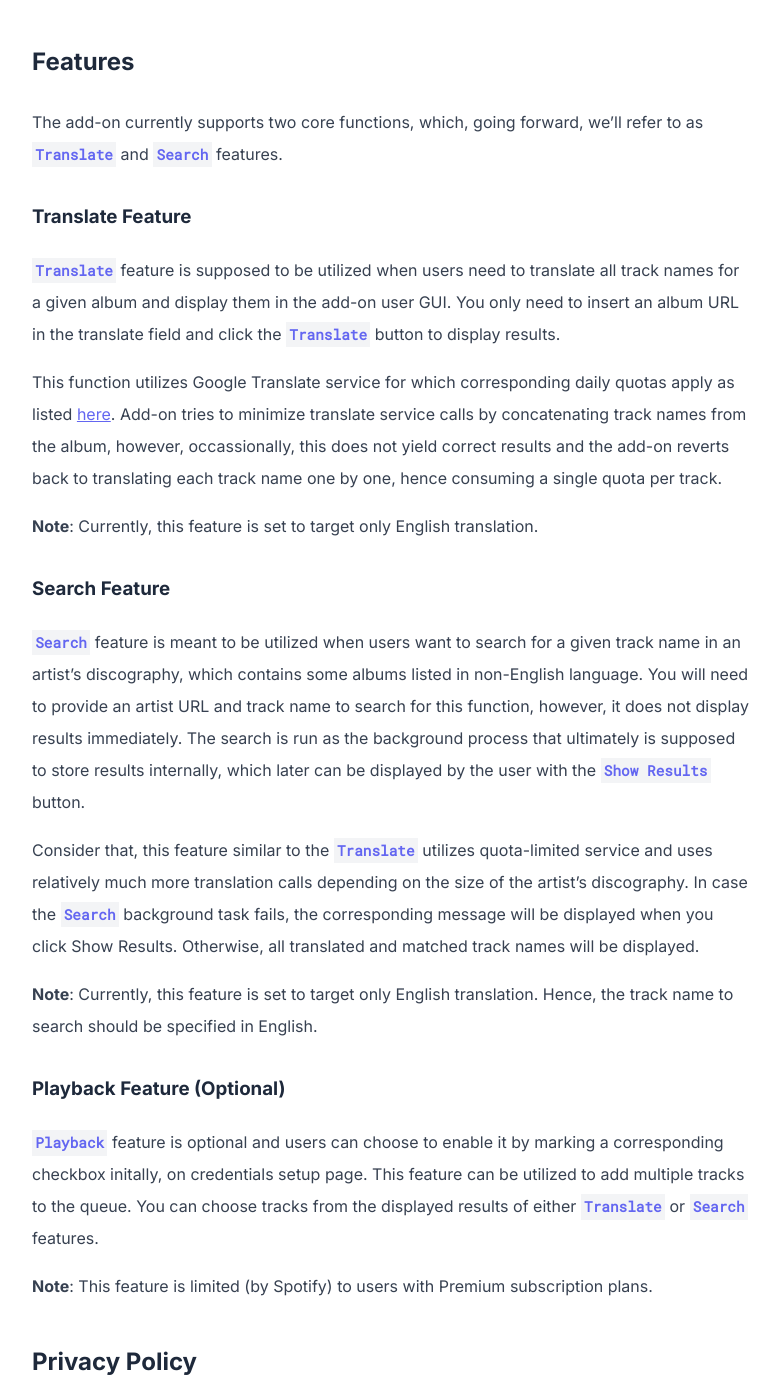
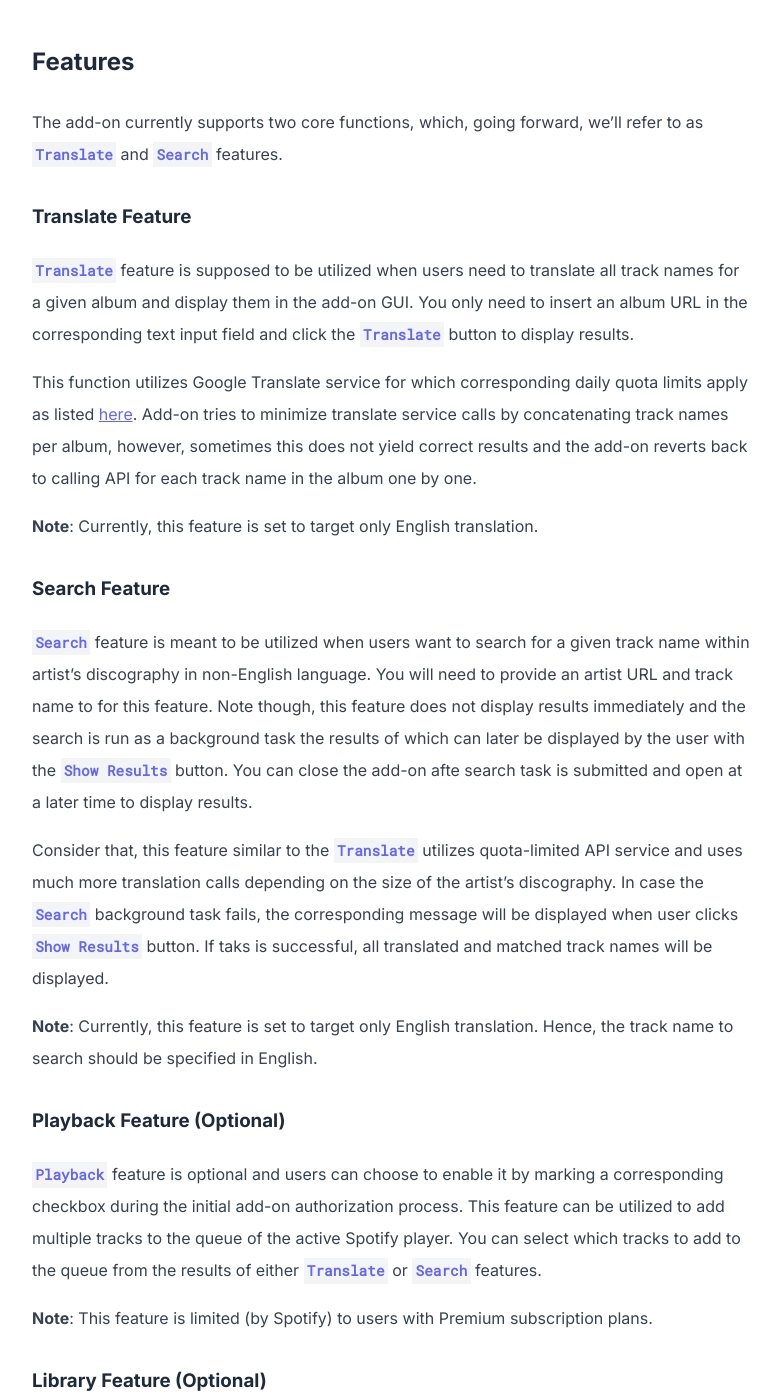
Before and after one commit to indeliblecanopus/indeliblecanopus.github.io, a Jekyll site: the page built from projects/album-translate-for-spotify/index.md, in a window 1280 px wide and 1400 px high, scrolled down 497 px. Shown: the whole window, without its empty margins (248-1028 px from the left). Built offline with Jekyll 4.4.1, drawn with Linux system fonts in a browser that asks for light colours; our own code applies the rules of GitHub Pages for plain Markdown files; some of the changed text lies outside the part shown.

Commit message:
Add [SUP1]; Update [PP1] [TOS1];

```diff
--- a/projects/album-translate-for-spotify/index.md
+++ b/projects/album-translate-for-spotify/index.md
@@ -6,8 +6,7 @@ tags: [appscript, spotify-api]
 # Album Translate for Spotify
 
 Google Workspace Add-on to help you translate Spotify® album tracks and search within the artist's translated discography.
-This add-on is free and open-source project provided under MIT license. You can find the source code on [Github](https://github.com/indeliblecanopus/album-translate-for-spotify){:target="_blank"}.
-
+This add-on is free and open-source project provided under MIT license. You can find the source code on [Github](https://github.com/indeliblecanopus/album-translate-for-spotify).
 
 ## Premise
 
@@ -15,42 +14,33 @@ Sometimes, I try to (re)search Jazz artists to listen to on Spotify and often ne
 
 ## Features
 
-
 The add-on currently supports two core functions, which, going forward, we'll refer to as `Translate` and `Search` features.
-
 
 ### Translate Feature
 
+`Translate` feature is supposed to be utilized when users need to translate all track names for a given album and display them in the add-on GUI. You only need to insert an album URL in the corresponding text input field and click the `Translate` button to display results.
 
-`Translate` feature is supposed to be utilized when users need to translate all track names for a given album and display them in the add-on user GUI. You only need to insert an album URL in the translate field and click the `Translate` button to display results.
-
-
-This function utilizes Google Translate service for which  corresponding daily quotas apply as listed [here](https://developers.google.com/apps-script/guides/services/quotas){:target="_blank"}. Add-on tries to minimize translate service calls by concatenating track names from the album, however, occassionally, this does not yield correct results and the add-on reverts back to translating each track name one by one, hence consuming a single quota per track.
-
+This function utilizes Google Translate service for which corresponding daily quota limits apply as listed [here](https://developers.google.com/apps-script/guides/services/quotas). Add-on tries to minimize translate service calls by concatenating track names per album, however, sometimes this does not yield correct results and the add-on reverts back to calling API for each track name in the album one by one.
 
 **Note**: Currently, this feature is set to target only English translation.
 
-
 ### Search Feature
 
+`Search` feature is meant to be utilized when users want to search for a given track name within artist's discography in non-English language. You will need to provide an artist URL and track name to for this feature. Note though, this feature does not display results immediately and the search is run as a background task the results of which can later be displayed by the user with the `Show Results` button. You can close the add-on afte search task is submitted and open at a later time to display results.
 
-`Search` feature is meant to be utilized when users want to search for a given track name in an artist's discography, which contains some albums listed in non-English language. You will need to provide an artist URL and track name to search for this function, however, it does not display results immediately. The search is run as the background process that ultimately is supposed to store results internally, which later can be displayed by the user with the `Show Results` button.
-
-
-Consider that, this feature similar to the `Translate` utilizes quota-limited service and uses relatively much more translation calls depending on the size of the artist's discography. In case the `Search` background task fails, the corresponding message will be displayed when you click Show Results. Otherwise, all translated and matched track names will be displayed.
-
+Consider that, this feature similar to the `Translate` utilizes quota-limited API service and uses much more translation calls depending on the size of the artist's discography. In case the `Search` background task fails, the corresponding message will be displayed when user clicks `Show Results` button. If taks is successful, all translated and matched track names will be displayed.
 
 **Note**: Currently, this feature is set to target only English translation. Hence, the track name to search should be specified in English.
 
-
 ### Playback Feature (Optional)
 
-
-`Playback` feature is optional and users can choose to enable it by marking a corresponding checkbox initally, on credentials setup page. This feature can be utilized to add multiple tracks to the queue. You can choose tracks from the displayed results of either `Translate` or `Search` features.
-
+`Playback` feature is optional and users can choose to enable it by marking a corresponding checkbox during the initial add-on authorization process. This feature can be utilized to add multiple tracks to the queue of the active Spotify player. You can select which tracks to add to the queue from the results of either `Translate` or `Search` features.
 
 **Note**: This feature is limited (by Spotify) to users with Premium subscription plans.
 
+### Library Feature (Optional)
+
+`Library` feature is optional and users can choose to enable it by marking a corresponding checkbox during the initial add-on authorization process. The feature can be utilized to add multiple tracks to the user's library. You can select tracks from the results of either `Translate` or `Search` features.
 
 ## Privacy Policy
 
```
Also changed, not shown: projects/album-translate-for-spotify/privacy-policy.md (+4 -4 lines), projects/album-translate-for-spotify/support.md (added, +10 -0 lines), projects/album-translate-for-spotify/terms-of-service.md (+2 -2 lines).
